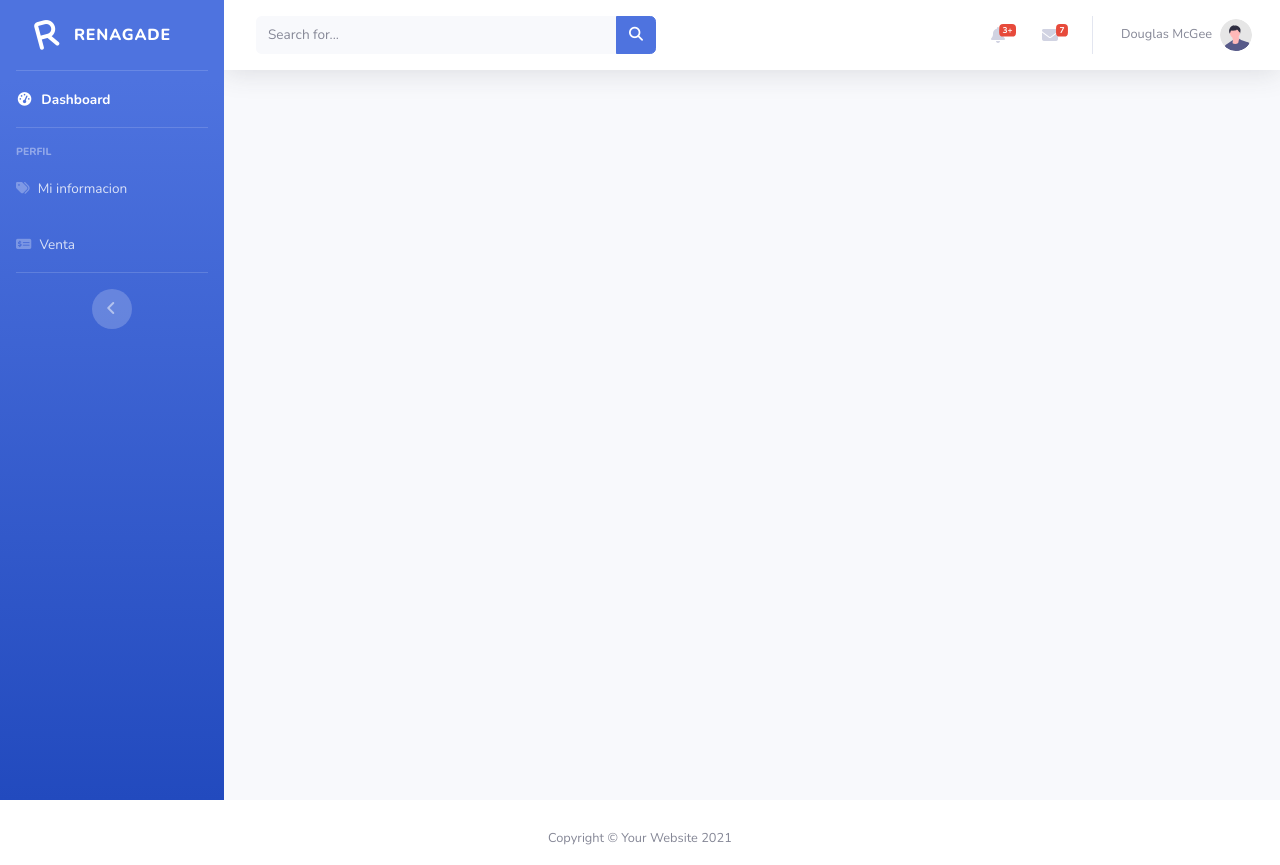
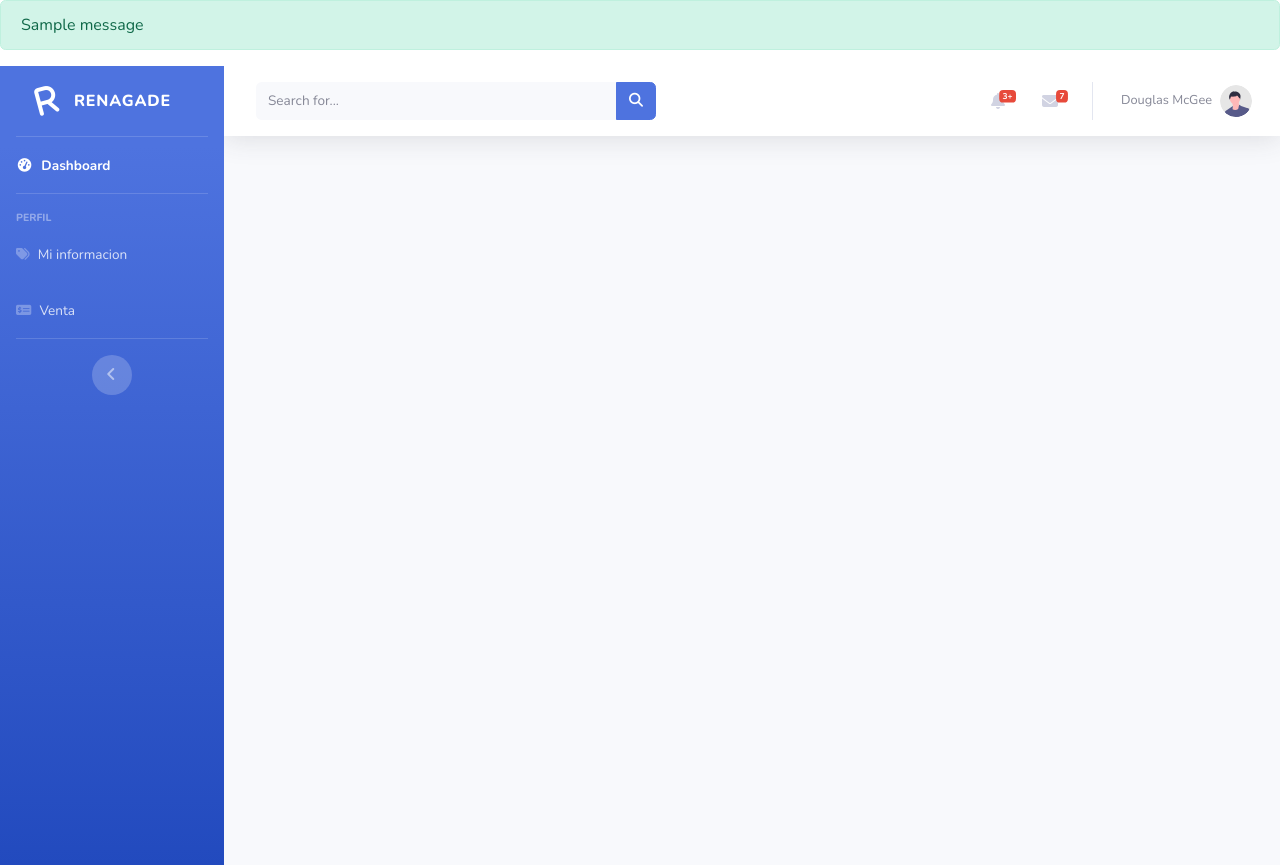
Before and after one commit to esauml/renegade, a Flask app: page /index in a window 1280 px wide. Shown: the top 865 px of the page. Run offline with Flask 2, Linux system fonts and the light colour scheme; tables that the repository leaves empty or names only in its code hold one stand-in row (values such as "Sample post"); one stand-in notice (Sample message) is shown; some libraries are stand-ins or nearby versions.

Commit message:
feat(layout-cliente): add flash messages

```diff
--- a/app/templates/cliente/layout.html
+++ b/app/templates/cliente/layout.html
@@ -21,6 +21,18 @@
 </head>
 
 <body id="page-top">
+
+    <!-- Flask Flash Messages -->
+    {%with messages = get_flashed_messages()%}
+    {% if messages %}
+    {%for message in messages%}
+    <div class="alert alert-success">
+        {{message}}
+    </div>
+    {%endfor%}
+    {%endif%}
+    {%endwith%}
+
     <!-- Page Wrapper -->
     <div id="wrapper">
         <!-- Sidebar -->
```
